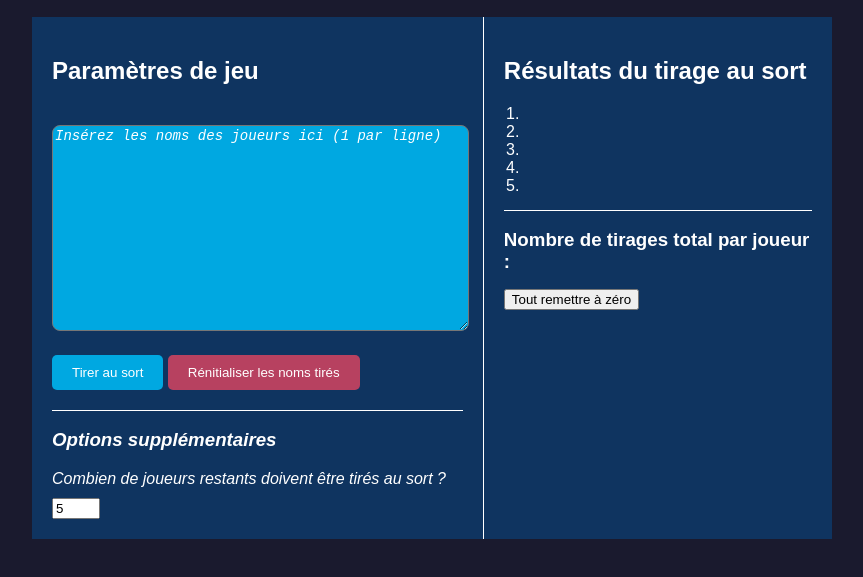
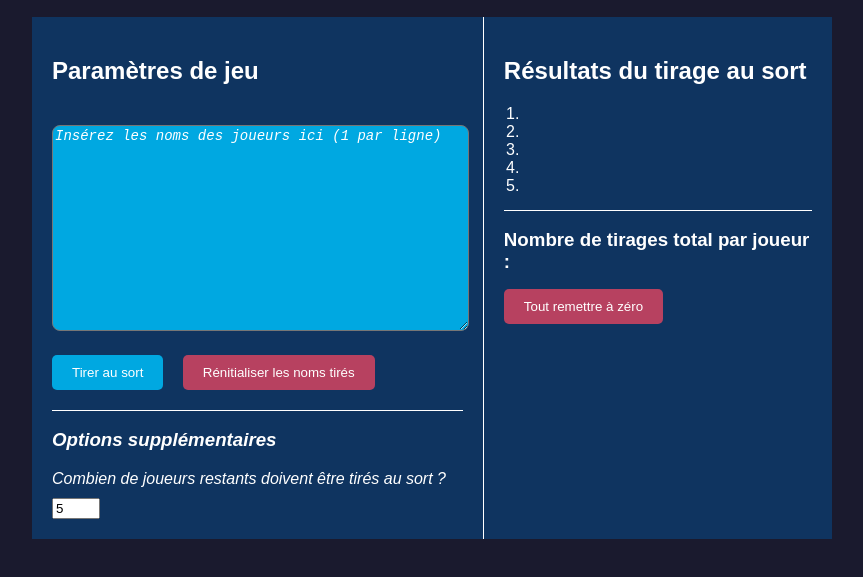
Before and after one commit to gabrielluthun/qpuc-name-randomizer, a plain HTML site: page index.html in a window 1280 px wide. Shown: the part 125-702 px from the top of the page, without its empty margins (208-1071 px from the left). Drawn offline with Linux system fonts and the light colour scheme.

Commit message:
feat(styles.css): add margin between two left buttons

```diff
--- a/styles.css
+++ b/styles.css
@@ -49,6 +49,7 @@ textarea::placeholder {
     border: none;
     border-radius: 5px;
     cursor: pointer;
+    margin-right: 15px;
 }
 .reset {
     background-color: #e94560c5;
@@ -110,3 +111,12 @@ textarea::placeholder {
     border-radius: 5px;
     cursor: pointer;
 }
+
+.remise-a-zero-tirages {
+    background-color: #e94560c5;
+    color: white;
+    padding: 10px 20px;
+    border: none;
+    border-radius: 5px;
+    cursor: pointer;
+}
```
